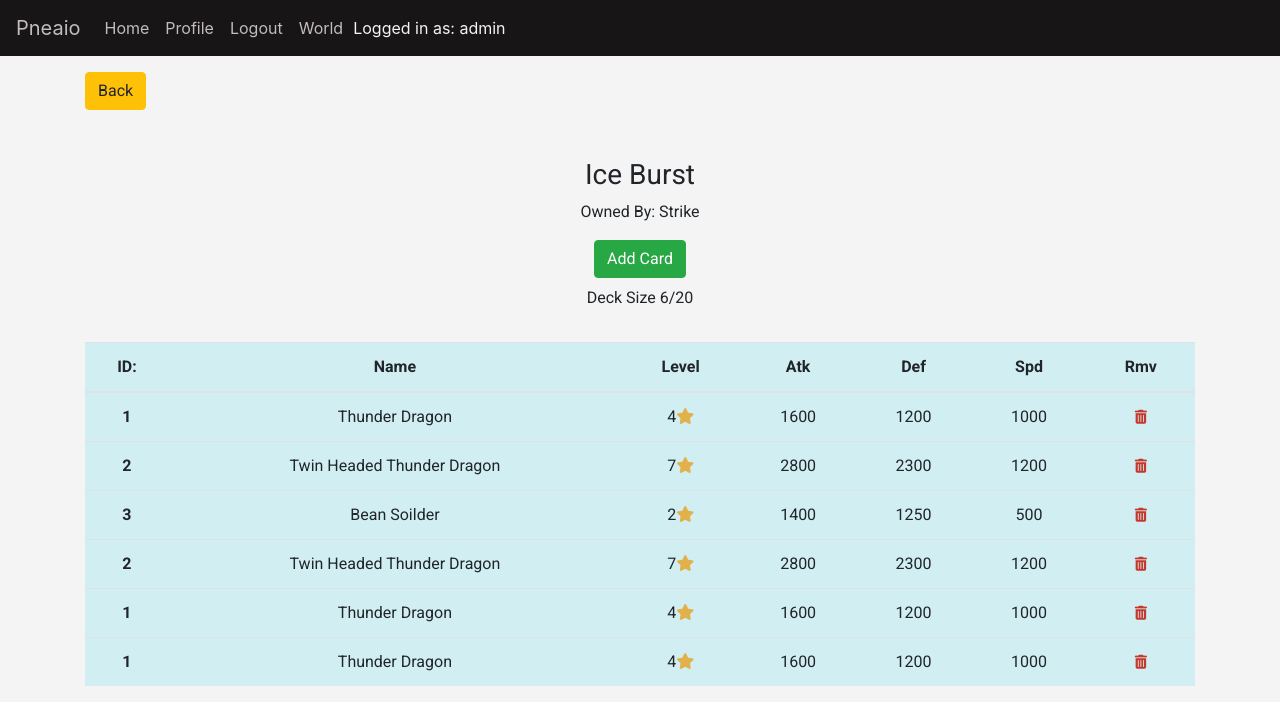
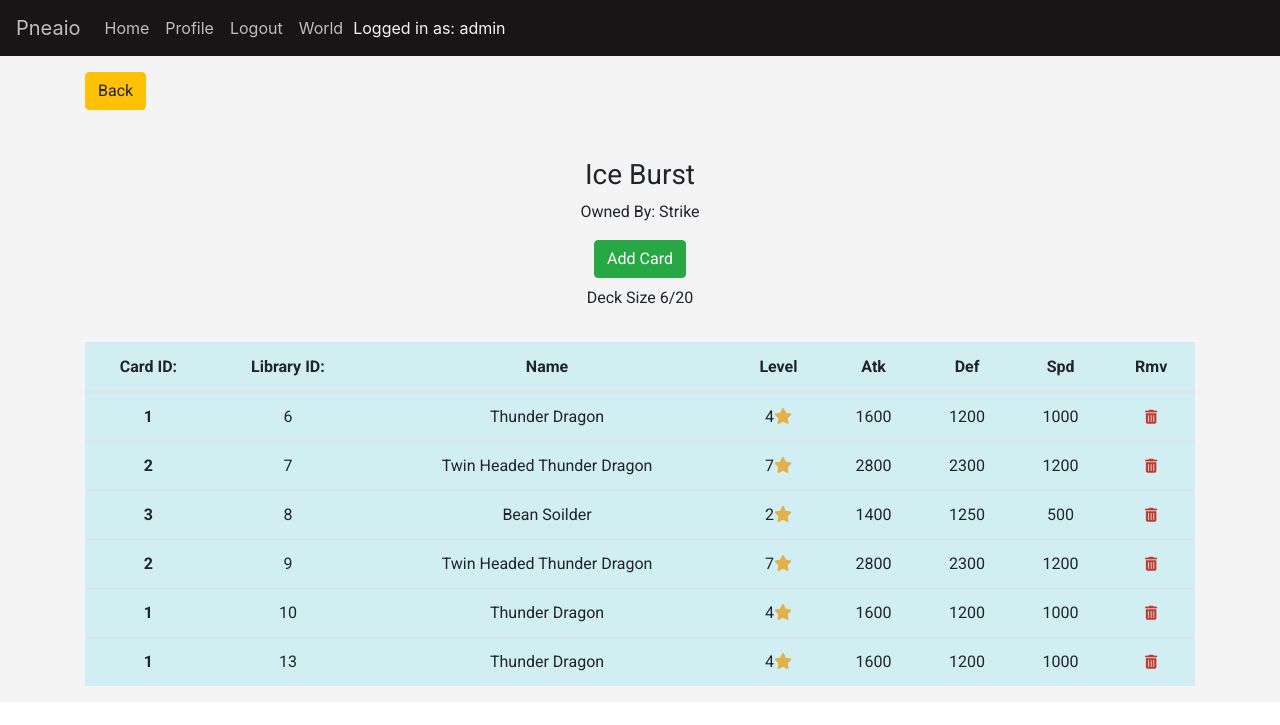
Before and after one commit to JackSnowdon/Pneaio, a Django app: page /world/deck/1 in a window 1280 px wide. Shown: the top 725 px of the page. Run offline with Django 3.2, Linux system fonts and the light colour scheme; a user stored in the database is signed in; data comes from the database, SQL or seed files in the repository; both versions use the stored data as it was after the commit; parts of the project's set-up code (start-up, migrations or seed data) failed here and were passed over; some libraries are stand-ins or nearby versions.

Commit message:
card to deck verfication

```diff
--- a/world/models.py
+++ b/world/models.py
@@ -47,4 +47,4 @@ class CardInstance(models.Model):
     deck = models.ForeignKey(Deck, related_name='cards', on_delete=models.CASCADE)
 
     def __str__(self):
-        return self.card.name
+        return self.card.card.name
--- a/world/templates/deck.html
+++ b/world/templates/deck.html
@@ -27,7 +27,8 @@
             <table class="table table-hover card-deck-table">
                 <thead>
                     <tr>
-                        <th scope="col">ID:</th>
+                        <th scope="col">Card ID:</th>
+                        <th scope="col">Library ID:</th>
                         <th scope="col">Name</th>
                         <th scope="col">Level</th>
                         <th scope="col">Atk</th>
@@ -40,6 +41,7 @@
                     {% for card in card_order %}
                     <tr>
                         <th scope="row">{{ card.card.card.pk }}</th>
+                        <td>{{ card.card.pk }}</td>
                         <td>{{ card.card.card.name }}</td>
                         <td>{{ card.card.card.level }}<i class="fas fa-star star-chip"></i></td>
                         <td>{{ card.card.card.attack }}</td>
--- a/world/views.py
+++ b/world/views.py
@@ -153,17 +153,20 @@ def add_single_card(request, pk):
         add_form = AddCardToDeck(request.POST)
         if add_form.is_valid():
             form = add_form.save(commit=False)
-            card_count = 0
-            for card in cards:
-                if card.card.id == form.card.id:
-                    card_count += 1
-                    if card_count == 3:
-                        messages.error(request, f"{this_deck} Has 3 {form.card.card.name} Cards Already", extra_tags="alert")
-                        return redirect("add_single_card", this_deck.id)
-            form.deck = this_deck
-            form.save()
-            messages.error(request, f"Added {form.card.card.name} To {this_deck}", extra_tags="alert")
-            return redirect("deck", this_deck.id)
+            if card_in_deck_checker(form.card, this_deck, cards) == True:
+                card_count = 0
+                for card in cards:
+                    if card.card.card.id == form.card.card.id:
+                        card_count += 1
+                        if card_count == 3:
+                            messages.error(request, f"{this_deck} Has 3 {form.card.card.name} Cards Already", extra_tags="alert")
+                            return redirect("add_single_card", this_deck.id)
+                form.deck = this_deck
+                form.save()
+                messages.error(request, f"Added {form.card.card.name} To {this_deck}", extra_tags="alert")
+                return redirect("deck", this_deck.id)
+            else:
+                messages.error(request, f"{this_deck} Already Has {form.card.card.name} Library ID: {form.card.id} In The Deck", extra_tags="alert")
     else:
         add_form = AddCardToDeck()
     return render(request, "add_single_card.html", {"add_form": add_form, "this_deck": this_deck})
@@ -176,6 +179,18 @@ def remove_single_card(request, pk):
     this_card.delete()
     messages.error(request, f"Revmoed {this_card.card.card.name} From {this_deck}", extra_tags="alert")
     return redirect("deck", this_deck.id)
+
+
+# Deck Helpers
+
+
+def card_in_deck_checker(card, deck, deckcards):
+    owned_cards = deck.owned_by.library.all()
+    for c in deckcards:
+        if card.id == c.card.id:
+            return False
+    else:
+        return True
 
 
 # Home Base
@@ -257,7 +272,7 @@ def buy_card(request, pk):
 @login_required
 def base_library(request, pk):
     this_base = get_object_or_404(Base, pk=pk)
-    base_cards = this_base.library.all()
+    base_cards = this_base.library.all().order_by('-id')
     if this_base.linked == request.user.profile or profile.staff_access:
         return render(request, "base_library.html", {"base_cards": base_cards, "this_base": this_base})
     else:
```
Also changed, not shown: db.sqlite3.
